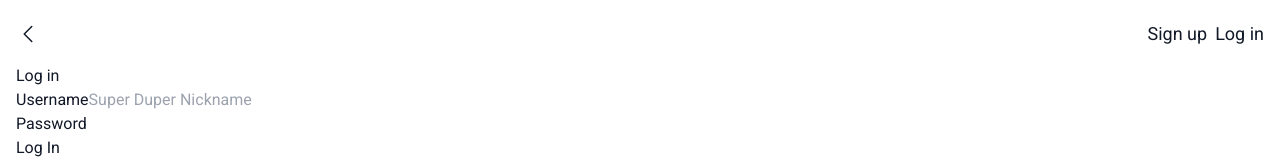
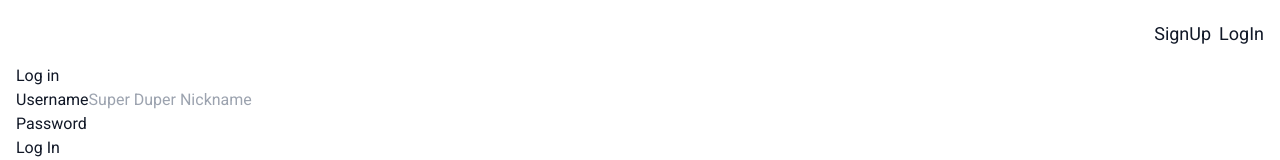
Before and after one commit to JaeHyunLee123/simple-social-media-web, a Next.js app: page /log-in in a window 1280 px wide. Shown: the top 160 px of the page. Built offline with nearby package versions, Linux system fonts and the light colour scheme.

Commit message:
fix: remove back button

```diff
--- a/components/layout.tsx
+++ b/components/layout.tsx
@@ -8,9 +8,6 @@ interface LayoutProps {
 
 const Layout = ({ children, isLogedIn = true }: LayoutProps) => {
   const router = useRouter();
-  const onBackClick = () => {
-    router.back();
-  };
 
   const onLogoutClick = () => {
     fetch("/api/user/log-out", { method: "DELETE" }).finally(() => {
@@ -21,29 +18,13 @@ const Layout = ({ children, isLogedIn = true }: LayoutProps) => {
 
   return (
     <div className="px-4 py-16 relative">
-      <nav className="flex justify-between items-center fixed top-0 left-0 w-full px-4 pt-5 text-lg">
-        <button onClick={onBackClick}>
-          <svg
-            xmlns="http://www.w3.org/2000/svg"
-            fill="none"
-            viewBox="0 0 24 24"
-            strokeWidth={1.5}
-            stroke="currentColor"
-            className="w-6 h-6"
-          >
-            <path
-              strokeLinecap="round"
-              strokeLinejoin="round"
-              d="M15.75 19.5L8.25 12l7.5-7.5"
-            />
-          </svg>
-        </button>
+      <nav className="flex justify-end items-center fixed top-0 left-0 w-full px-4 pt-5 text-lg">
         {isLogedIn ? (
-          <button onClick={onLogoutClick}>Log out</button>
+          <button onClick={onLogoutClick}>LogOut</button>
         ) : (
           <div className="flex justify-center space-x-2">
-            <Link href="/create-account">Sign up</Link>
-            <Link href="/log-in">Log in</Link>
+            <Link href="/create-account">SignUp</Link>
+            <Link href="/log-in">LogIn</Link>
           </div>
         )}
       </nav>
```
